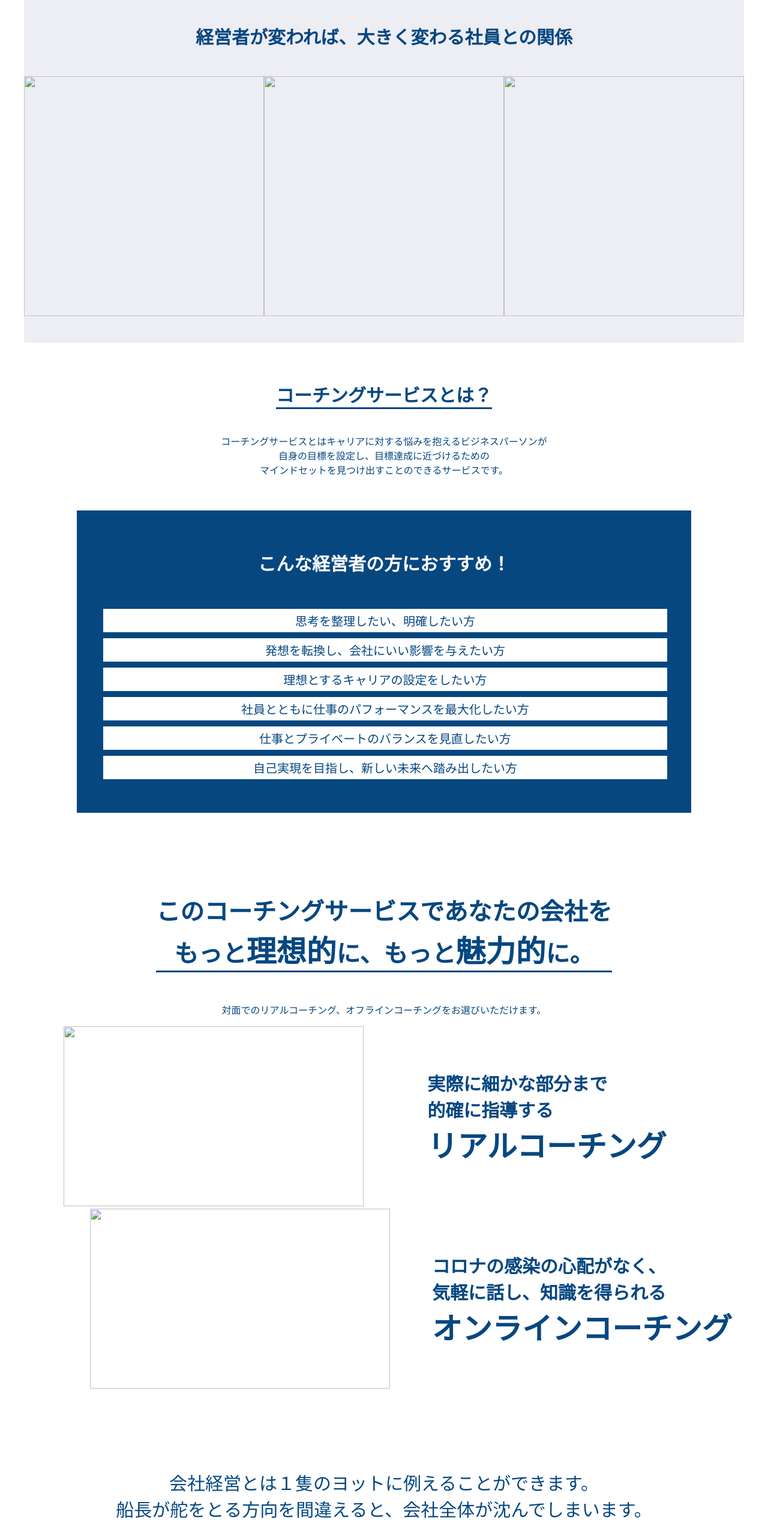
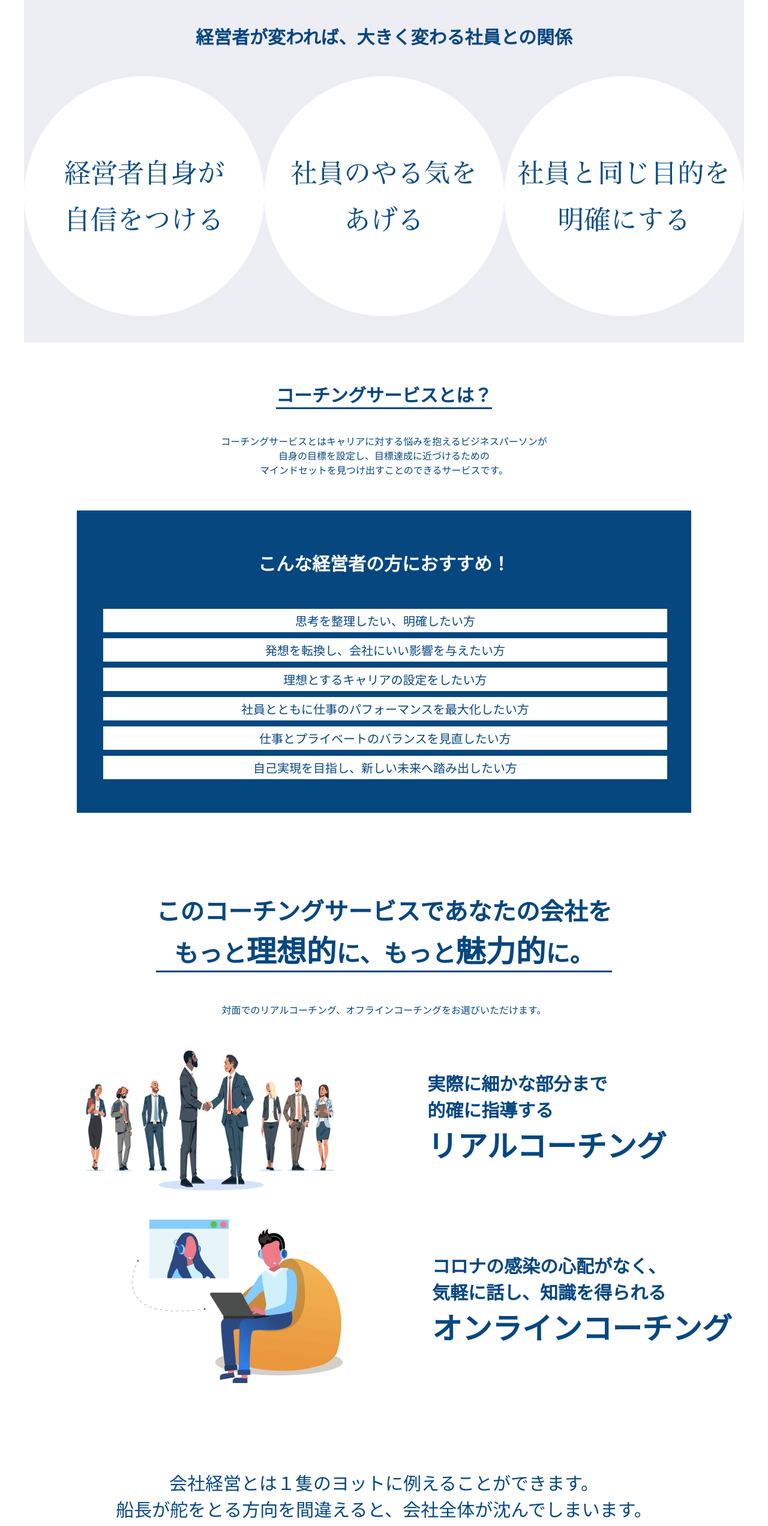
Before and after one commit to yakumo1203/thankyousolutions, a plain HTML site: page index.html in a window 1280 px wide. Shown: the part 940-3484 px from the top of the page at 60% size. Drawn offline with Linux system fonts and the light colour scheme; the site is published under a folder, as on GitHub Pages, so addresses that start at the root find nothing.

Commit message:
Update index.html

```diff
--- a/index.html
+++ b/index.html
@@ -45,13 +45,13 @@
                 <h2 class="point-title">経営者が変われば、大きく変わる社員との関係</h2>
                 <div class="points">
                     <div class="point">
-                        <img src="/point1.png"/>
+                        <img src="point1.png"/>
                     </div>
                     <div class="point">
-                        <img src="/point2.png"/>
+                        <img src="point2.png"/>
                     </div>
                     <div class="point">
-                        <img src="/point3.png"/>
+                        <img src="point3.png"/>
                     </div>
                 </div>
             </div>
@@ -77,7 +77,7 @@
                 <p class="service-intro">対面でのリアルコーチング、オフラインコーチングをお選びいただけます。</p>
                 <div class="service1">
                     <div class="service-pic1">
-                        <img src="/service-pic1.png"/>
+                        <img src="service-pic1.png"/>
                     </div>
                     <div class="service-description1">
                         <h2>実際に細かな部分まで<br>
@@ -88,7 +88,7 @@
                 </div>
                 <div class="service2">
                     <div class="service-pic2">
-                        <img src="/service-pic2.png"/>
+                        <img src="service-pic2.png"/>
                     </div>
                     <div class="service-description2">
                         <h2>コロナの感染の心配がなく、<br>
@@ -120,7 +120,7 @@
             </div>
             <div class="gray-box2">
                 <h2 class="prof">Profile/講師紹介</h2>
-                <img src="/iwamoto-prof.JPG"/>
+                <img src="iwamoto-prof.JPG"/>
                 <h2>岩本　光弘</h2>
                 <h4>ライフコーチ、講演会講師</h4>
                 <p>
```
